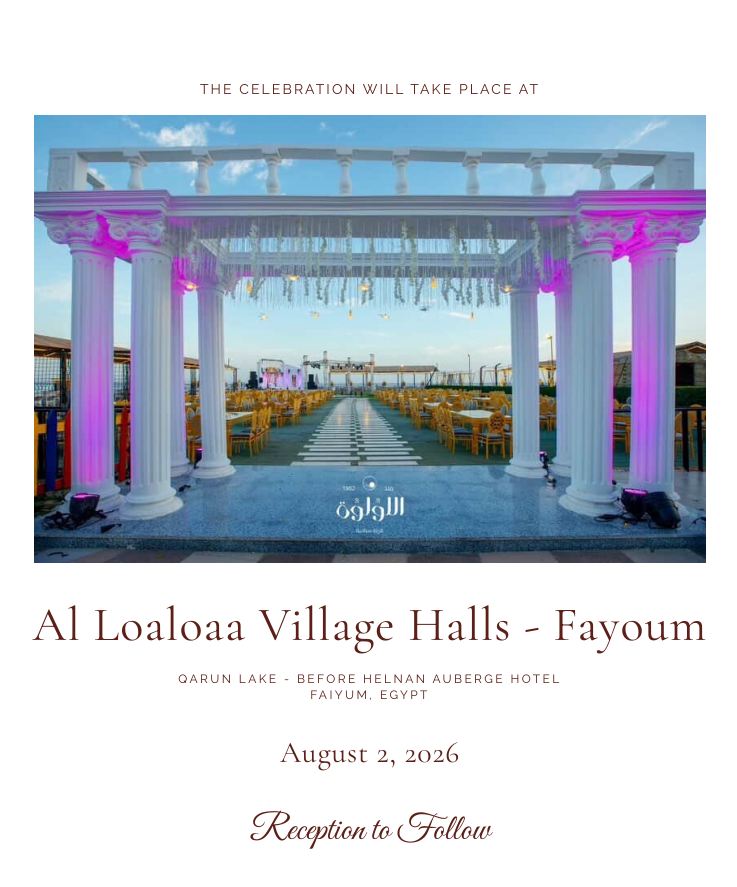
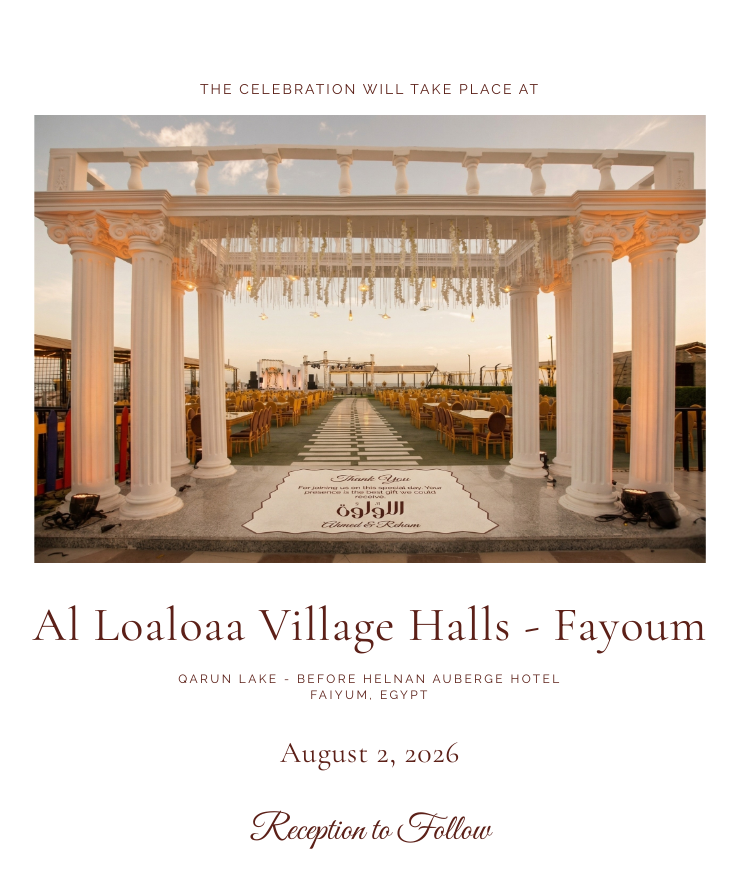
Before and after one commit to Bn3lii/ahmed-reham-invitation, a Next.js app: page / in a window 1280 px wide. Shown: the part 1909-2796 px from the top of the page, without its empty margins (270-1007 px from the left). Built offline with nearby package versions, Linux system fonts and the light colour scheme.

Commit message:
feat: update VenueSection to use new venue image; replace missing asset

```diff
--- a/components/VenueSection.tsx
+++ b/components/VenueSection.tsx
@@ -11,7 +11,7 @@ export default function VenueSection() {
       <div className="max-w-2xl w-full mb-8">
         {/* We use standard img for missing assets so it doesn't hard-crash Next.js Image if not found */}
         <Image
-          src="/place.jpg"
+          src="/place-new.jpg"
           alt="Venue Illustration"
           className="w-full h-auto text-primary text-center italic text-sm"
           width={500}
```
Also changed, not shown: public/place-new.jpg (added), public/place.jpg (deleted).
